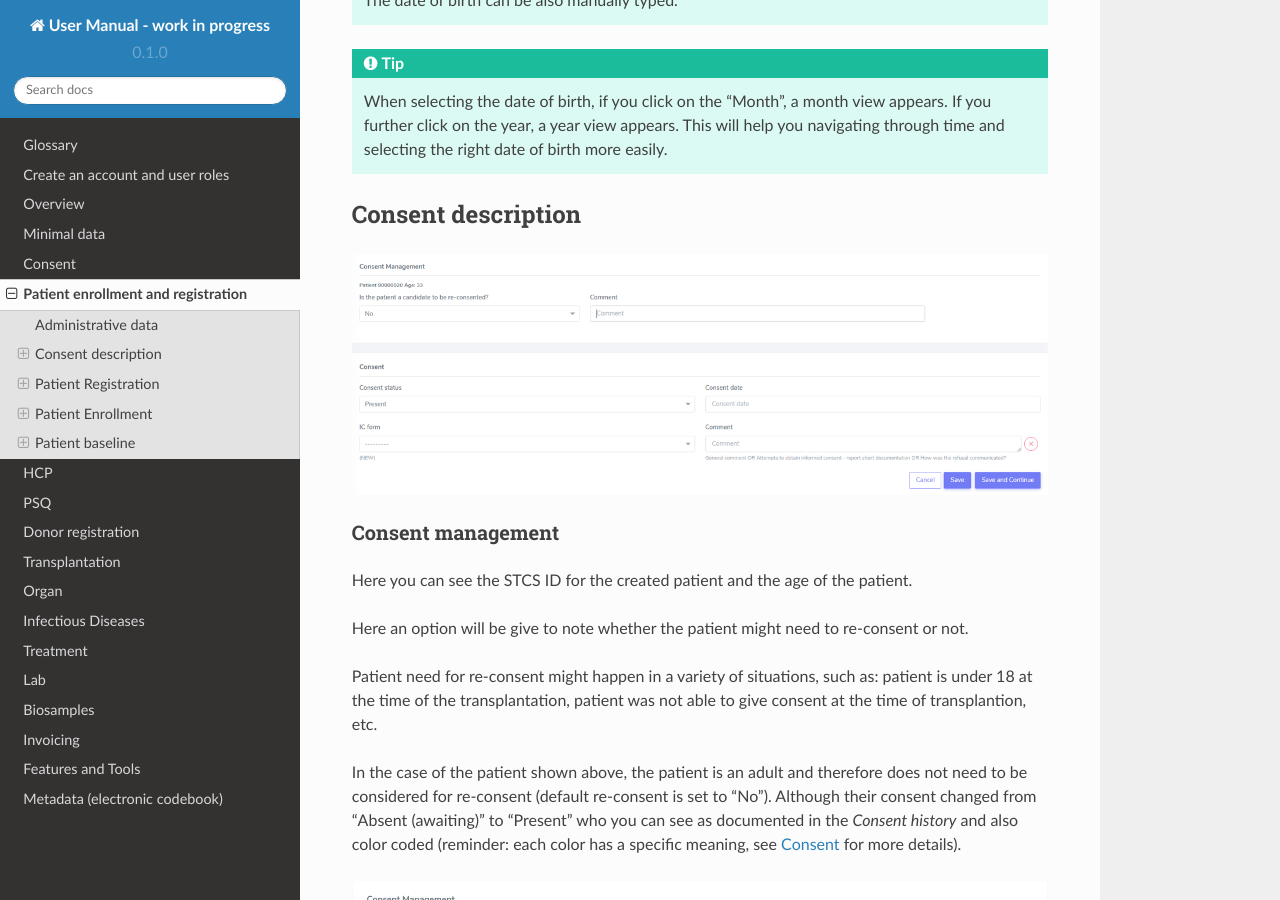
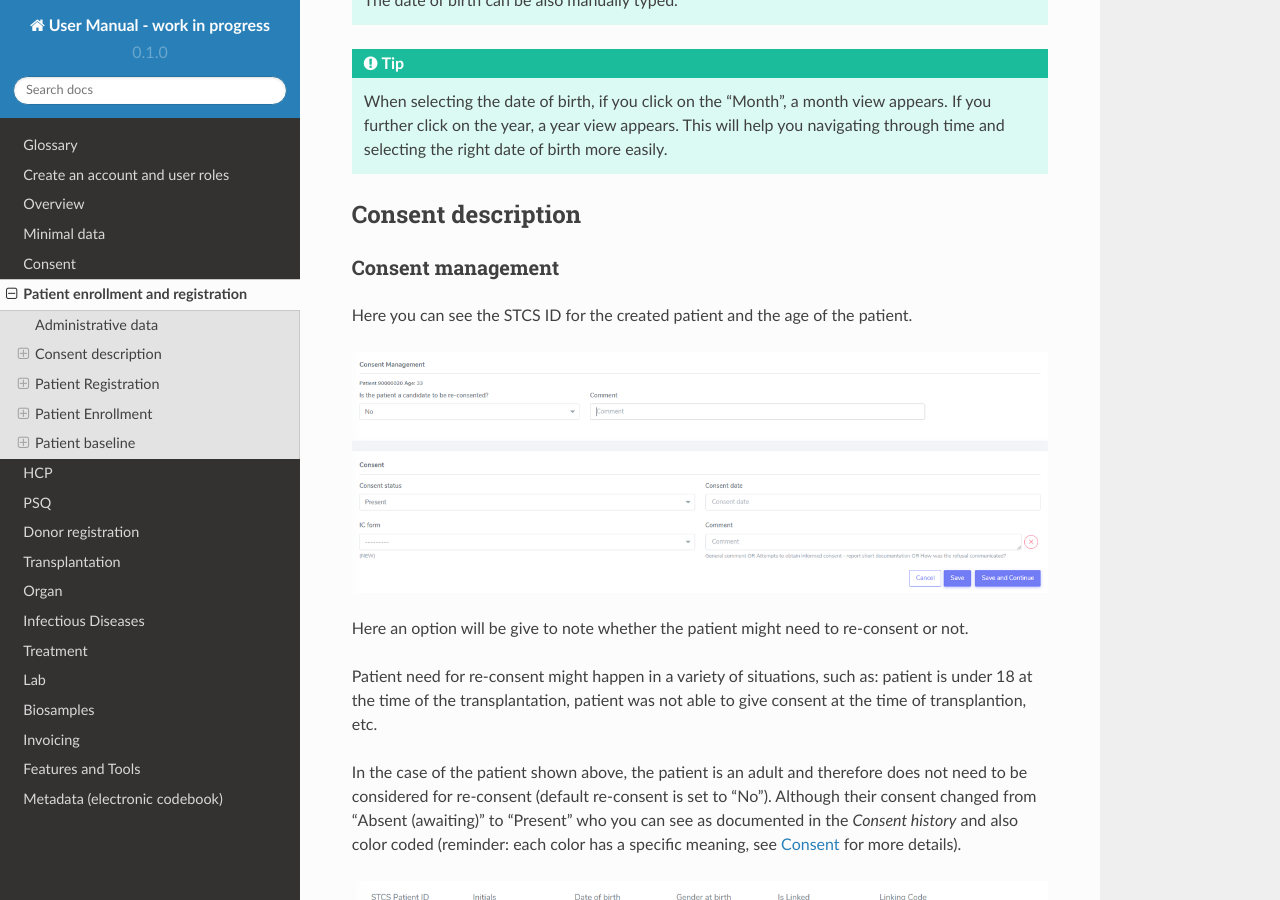
Before and after one commit to swiss-transplant-cohort-study/3LC-user-manual, a Sphinx documentation site: the page built from docs/source/patient2.rst, in a window 1280 px wide and 900 px high, scrolled down 1566 px. Built offline with Sphinx 7.4.7 and the Read the Docs theme 2.0.0, drawn with Linux system fonts in a browser that asks for light colours.

Commit message:
Update patient2.rst

```diff
--- a/docs/source/patient2.rst
+++ b/docs/source/patient2.rst
@@ -38,12 +38,12 @@
 Consent description
 **********************
 
-.. image:: ConsentFields.png
-
 Consent management
 ====================
 
 Here you can see the STCS ID for the created patient and the age of the patient.
+
+.. image:: ConsentFields.png
 
 Here an option will be give to note whether the patient might need to re-consent or not.
 
@@ -51,7 +51,7 @@
 
 In the case of the patient shown above, the patient is an adult and therefore does not need to be considered for re-consent (default re-consent is set to "No"). Although their consent changed from "Absent (awaiting)" to "Present" who you can see as documented in the *Consent history* and also color coded (reminder: each color has a specific meaning, see :ref:`consent` for more details).
 
-.. image:: ConsentManag.png
+.. image:: ConsentChange.png
 
 .. image:: ConsentHist.png
 
```
